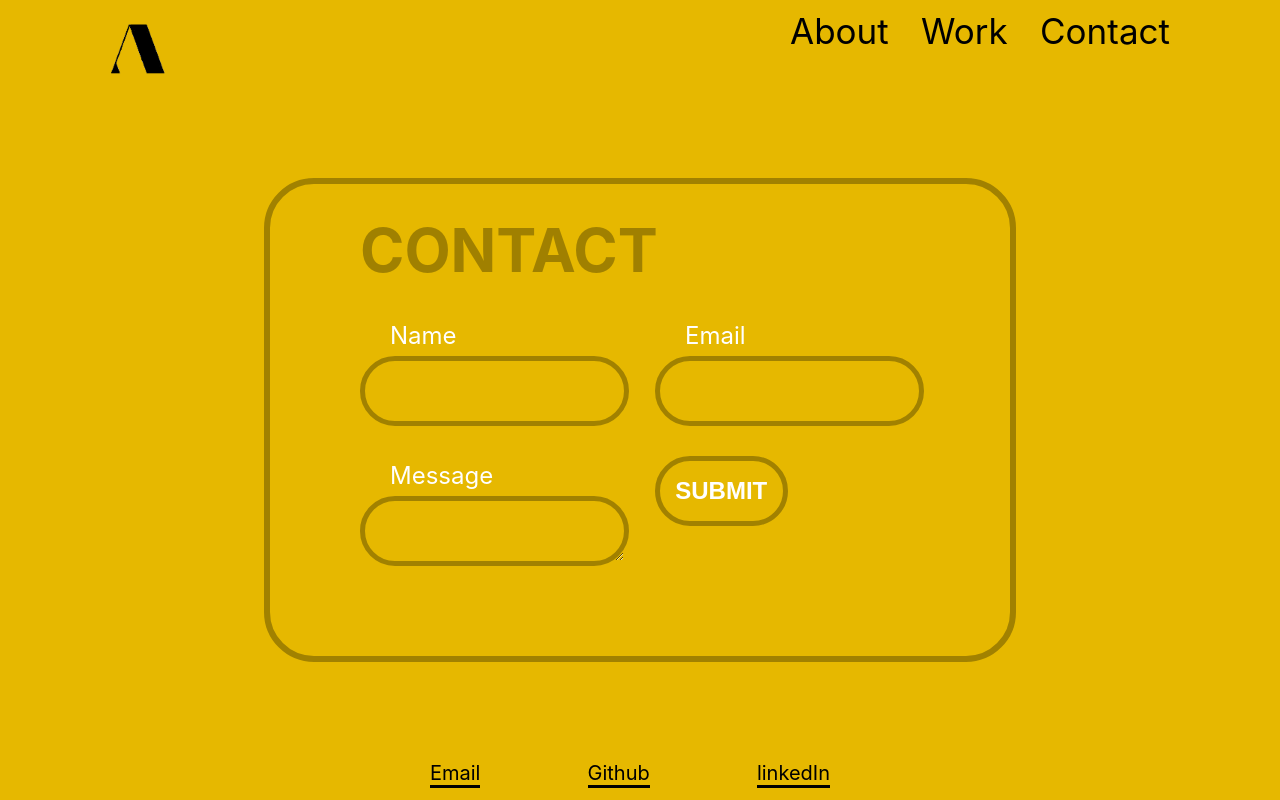
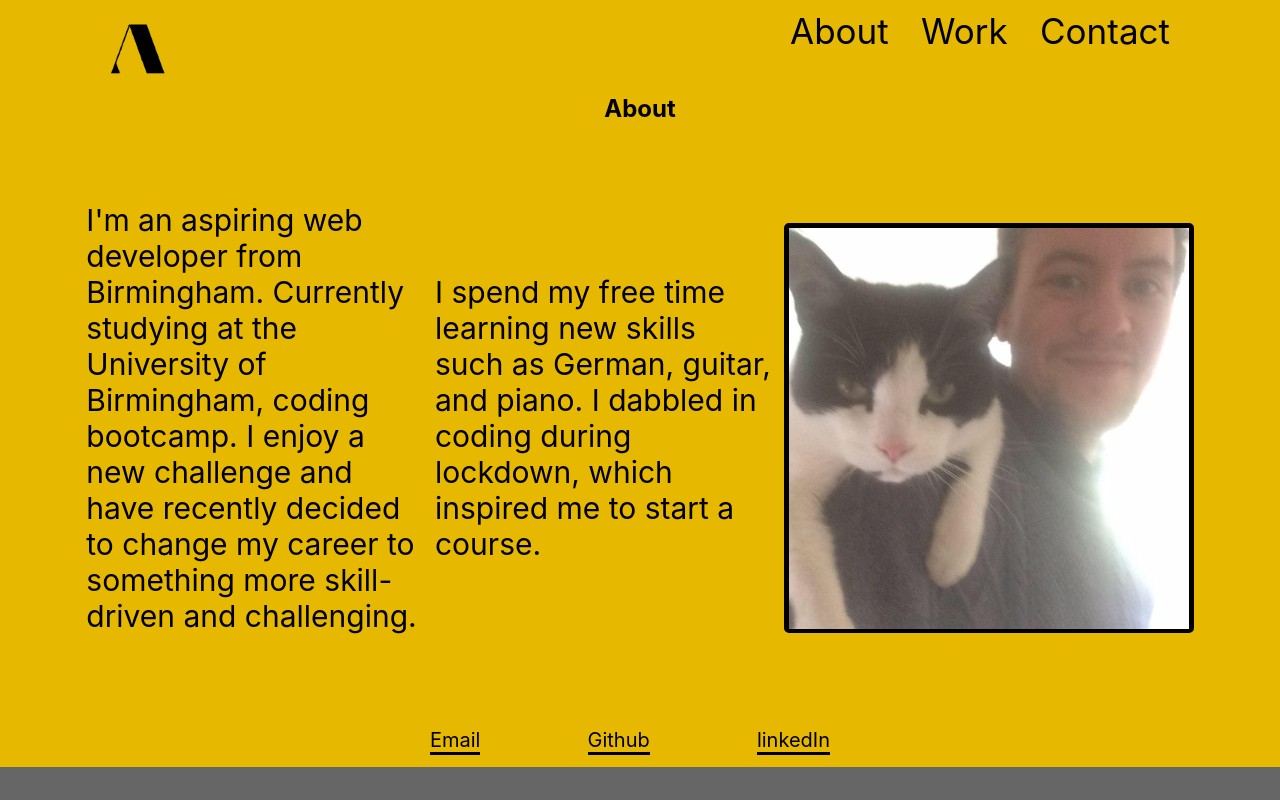
Before and after one commit to Hicku/React-Portfolio, a React (Create React App) app in the folder portfolia/: page / in a window 1280 px wide. Built offline with nearby package versions, Linux system fonts and the light colour scheme.

Commit message:
links working

```diff
--- a/portfolia/package.json
+++ b/portfolia/package.json
@@ -8,6 +8,7 @@
     "@testing-library/user-event": "^13.5.0",
     "react": "^18.2.0",
     "react-dom": "^18.2.0",
+    "react-router-dom": "^6.14.0",
     "react-scripts": "5.0.1",
     "web-vitals": "^2.1.4"
   },
--- a/portfolia/src/AboutMe/pages/AboutMe.js
+++ b/portfolia/src/AboutMe/pages/AboutMe.js
@@ -1,15 +1,13 @@
 import React from 'react'
-import Navbar from '../../Shared/Navbar'
 import Footer from '../../Shared/Footer'
 import Info from '../components/Info'
 
 const AboutMe = () => {
   return (
-    <div>
-      <Navbar />
-      <Info />
-      <Footer />
-    </div>
+      <div>
+        <Info />
+        <Footer />
+      </div>
   )
 }
 
--- a/portfolia/src/App.js
+++ b/portfolia/src/App.js
@@ -1,15 +1,20 @@
 import './App.css';
+import { BrowserRouter as Router, Route, Routes, Link, } from 'react-router-dom';
 import AboutMe from './AboutMe/pages/AboutMe';
 import Portfolio from './Portfolio/Pages/Portfolio';
 import ContactPage from './Contact/pages/ContactPage';
+import Navbar from './Shared/Navbar';
 
 function App() {
   return (
-    <>
-      {/* <AboutMe /> */}
-      {/* <Portfolio /> */}
-      <ContactPage />
-    </>
+    <Router>
+      <Navbar />
+      <Routes>
+        <Route path="/" element={<AboutMe />} />
+        <Route path="/work" element={<Portfolio />} />
+        <Route path="/contact" element={<ContactPage />} />
+      </Routes>
+    </Router>
   );
 }
 
--- a/portfolia/src/Contact/components/form.js
+++ b/portfolia/src/Contact/components/form.js
@@ -21,36 +21,33 @@ const Form = () => {
   const handleSubmit = (event) => {
     event.preventDefault();
 
-    if (!name) {
+    if (name === '') {
       setNameError('Name is required');
     }
 
-    if (!email) {
+    if (email === '') {
       setEmailError('Email is required');
     }
-
-    // Additional validation and submission logic here
   };
 
   return (
-    <div className='formContainer'>
+    <div className="formContainer">
       <div className="card">
-        <h2 className='contactText'>Contact</h2>
-        <form onSubmit={handleSubmit}>
+        <h2 className="contactText">Contact</h2>
         <div className="row">
           <div className="col">
             <div className="form-group">
               <label>Name</label>
-                <input type="text" value={name} onChange={handleNameChange} />
-                {nameError && <p className="error">{nameError}</p>}
+              <input type="text" value={name} onChange={handleNameChange} className={nameError ? 'error' : ''} />
+              {nameError && <span className="error">{nameError}</span>}
             </div>
           </div>
 
           <div className="col">
             <div className="form-group">
               <label>Email</label>
-                <input type="text" value={email} onChange={handleEmailChange} />
-                {emailError && <p className="error">{emailError}</p>}
+              <input type="text" value={email} onChange={handleEmailChange} className={emailError ? 'error' : ''} />
+              {emailError && <span className="error">{emailError}</span>}
             </div>
           </div>
 
@@ -62,10 +59,9 @@ const Form = () => {
           </div>
 
           <div className="col">
-              <input type="submit" value="Submit" />
+            <input type="submit" value="Submit" onClick={handleSubmit} />
           </div>
         </div>
-        </form>
       </div>
     </div>
   );
--- a/portfolia/src/Contact/pages/ContactPage.js
+++ b/portfolia/src/Contact/pages/ContactPage.js
@@ -1,18 +1,16 @@
 import React from 'react';
 import Form from '../components/form';
-import Navbar from '../../Shared/Navbar';
 import Footer from '../../Shared/Footer';
-import './ContactPage.css'; // Import the CSS file
+import './ContactPage.css';
 
 const ContactPage = () => {
   return (
-    <div className="pageContainer">
-      <Navbar />
-      <div className="formContainer">
-        <Form />
+      <div className="pageContainer">
+        <div className="formContainer">
+          <Form />
+        </div>
+        <Footer />
       </div>
-      <Footer />
-    </div>
   );
 };
 
--- a/portfolia/src/Portfolio/Pages/Portfolio.js
+++ b/portfolia/src/Portfolio/Pages/Portfolio.js
@@ -1,16 +1,14 @@
-import React from 'react'
-import Navbar from '../../Shared/Navbar'
-import Footer from '../../Shared/Footer'
-import ImgLink from '../Components/ImgLink'
+import React from 'react';
+import Footer from '../../Shared/Footer';
+import ImgLink from '../Components/ImgLink';
 
 const Portfolio = () => {
   return (
-    <div>
-        <Navbar />
+      <div>
         <ImgLink />
         <Footer />
-    </div>
-  )
+      </div>
+  );
 }
 
-export default Portfolio
+export default Portfolio;
--- a/portfolia/src/Shared/Navbar.js
+++ b/portfolia/src/Shared/Navbar.js
@@ -1,23 +1,28 @@
-import React from 'react'
-import "./Navbar.css"
+import React from 'react';
+import { Link } from 'react-router-dom';
+import "./Navbar.css";
 import logoImage from '../Utils/Images/LOGO2.png';
 
 const Navbar = () => {
   return (
-    <>
     <nav>
       <div className='titleDiv'>
-            <img className='logo' src={logoImage}></img>
+        <img className='logo' src={logoImage} alt="Logo" />
       </div>
 
       <ul className="ul-nav">
-            <li><a className="nav-buttons" href="#about">About</a></li>
-            <li><a className="nav-buttons" href="#work">Work</a></li>
-            <li><a className="nav-buttons" href="#contact">Contact</a></li>
+        <li>
+          <Link className="nav-buttons" to="/">About</Link>
+        </li>
+        <li>
+          <Link className="nav-buttons" to="/work">Work</Link>
+        </li>
+        <li>
+          <Link className="nav-buttons" to="/contact">Contact</Link>
+        </li>
       </ul>
     </nav>
-    </>
-  )
-}
+  );
+};
 
-export default Navbar
+export default Navbar;
```
Also changed, not shown: 1 other file (tests, documents, lock files or other folders). Lines whose indentation alone changed are shown as unchanged.
